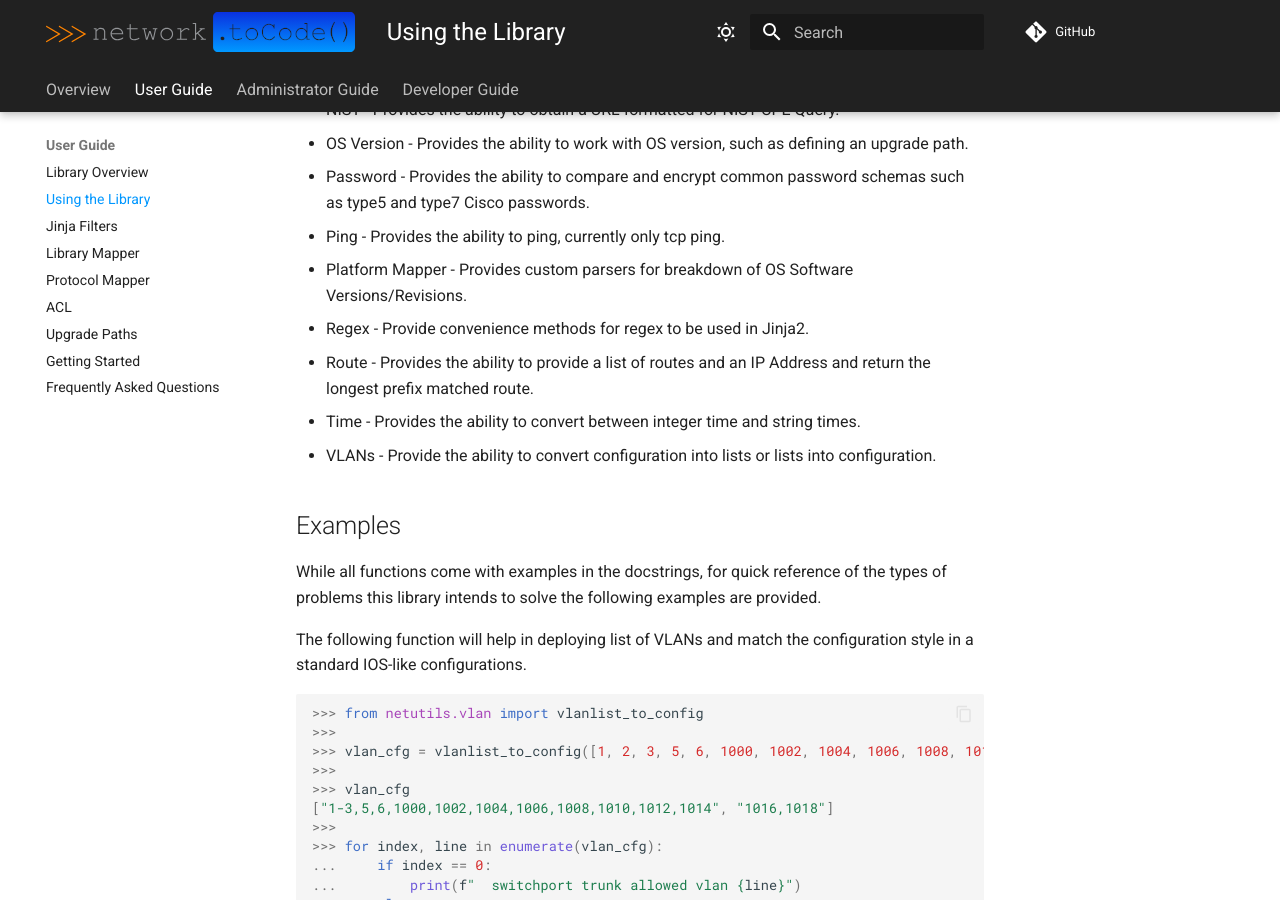
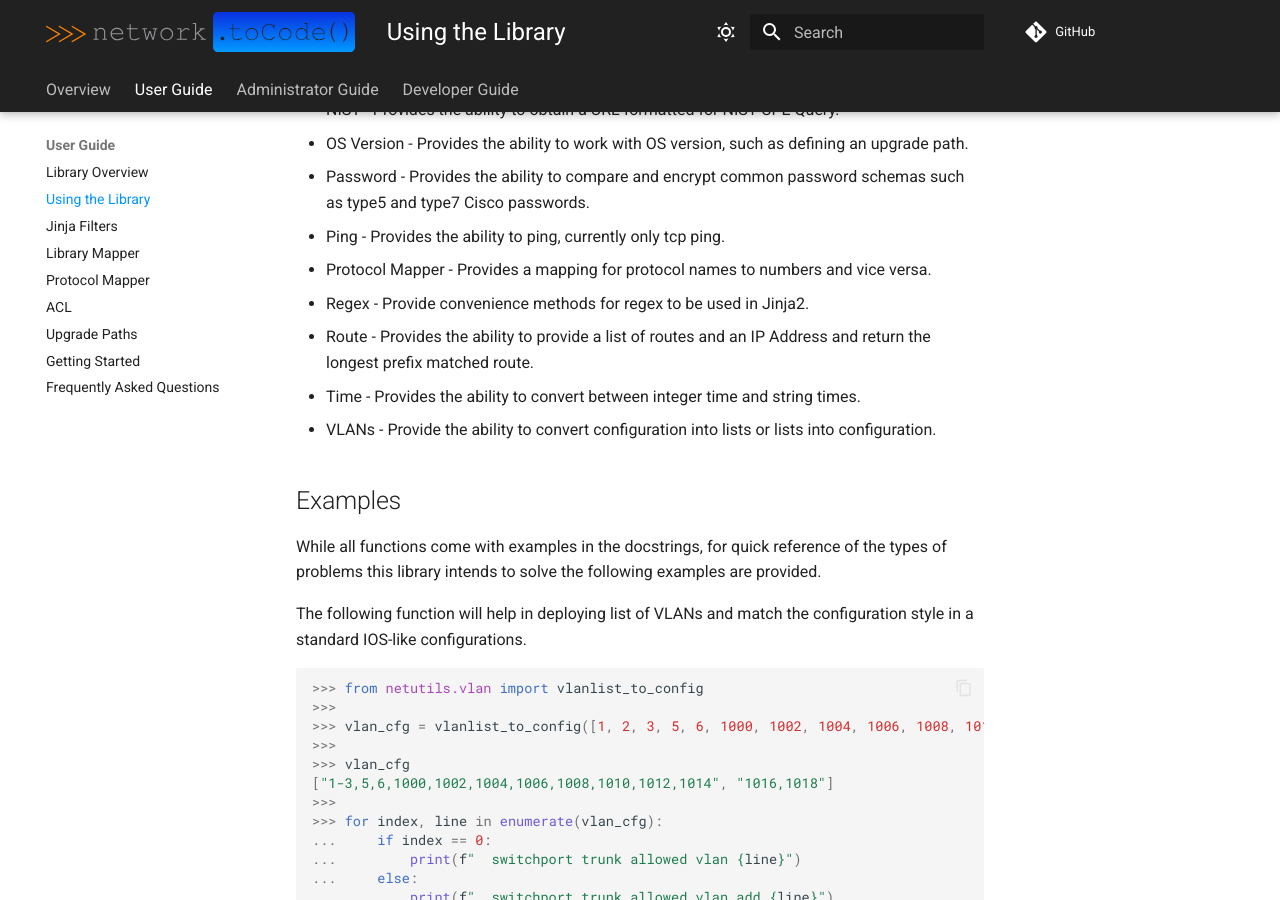
Before and after one commit to networktocode/netutils, an MkDocs documentation site: the page built from docs/user/lib_use_cases.md, in a window 1280 px wide and 900 px high, scrolled down 1071 px. Built offline with MkDocs 1.6.1 and Material for MkDocs 9.7.7, drawn with Linux system fonts in a browser that asks for light colours; comment, search, counter and statistics services are not loaded.

Commit message:
Added Protocol Mapper back to lib_use_cases and removed Platform Mapper

```diff
--- a/docs/user/lib_use_cases.md
+++ b/docs/user/lib_use_cases.md
@@ -25,7 +25,7 @@ Functions are grouped with like functions, such as IP or MAC address based funct
 - OS Version - Provides the ability to work with OS version, such as defining an upgrade path.
 - Password - Provides the ability to compare and encrypt common password schemas such as type5 and type7 Cisco passwords.
 - Ping - Provides the ability to ping, currently only tcp ping.
-- Platform Mapper - Provides custom parsers for breakdown of OS Software Versions/Revisions.
+- Protocol Mapper - Provides a mapping for protocol names to numbers and vice versa.
 - Regex - Provide convenience methods for regex to be used in Jinja2.
 - Route - Provides the ability to provide a list of routes and an IP Address and return the longest prefix matched route.
 - Time - Provides the ability to convert between integer time and string times.
```
